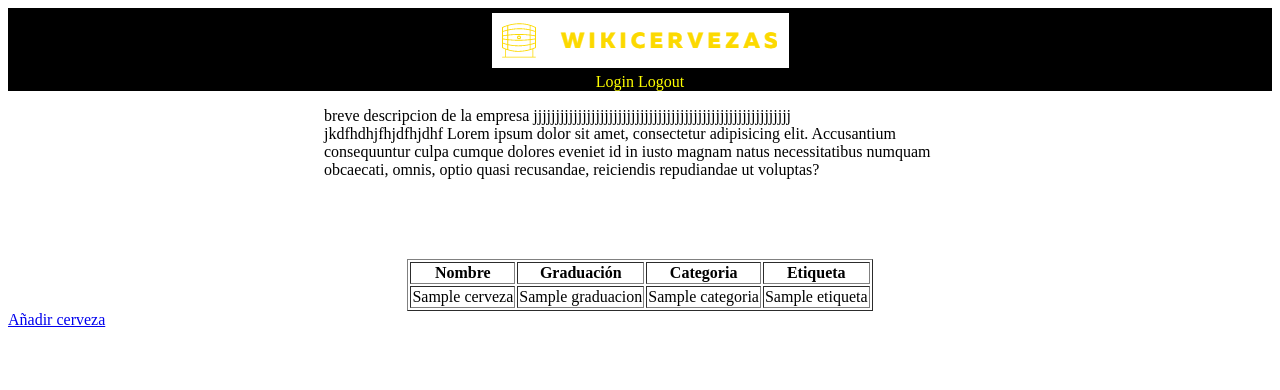
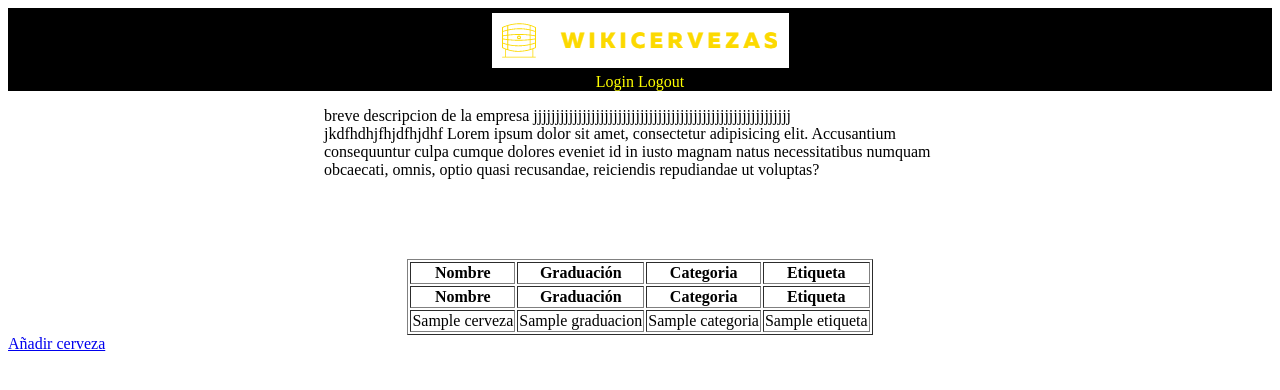
Before and after one commit to adriansanz94/WikiCerveza, a Symfony app: template templates/publicaciones/inicio.html.twig in a window 1280 px wide. Shown: the top 390 px of the page. Run offline with Twig, Linux system fonts and the light colour scheme; the template is opened without the code that fills it: most values are stand-ins (such as "Sample title", 1, 10 or a date in 2020); some libraries are stand-ins or nearby versions.

Commit message:
dos modelos de tablas en una

```diff
--- a/templates/publicaciones/inicio.html.twig
+++ b/templates/publicaciones/inicio.html.twig
@@ -42,8 +42,14 @@
                 </tr>
             {% endfor %}
         {% endfor %}
-
-        {#
+        </tbody>
+        <thead>
+        <th>Nombre</th>
+        <th>Graduación</th>
+        <th>Categoria</th>
+        <th>Etiqueta</th>
+        </thead>
+        <tbody>
         {% for cerve in cerveza %}
             <tr>
                 <td>{{ cerve.nombre }}</td>
@@ -54,7 +60,7 @@
                 {% endfor %}
             </tr>
         {% endfor %}
-        #}
+
         </tbody>
     </table>
 
```
